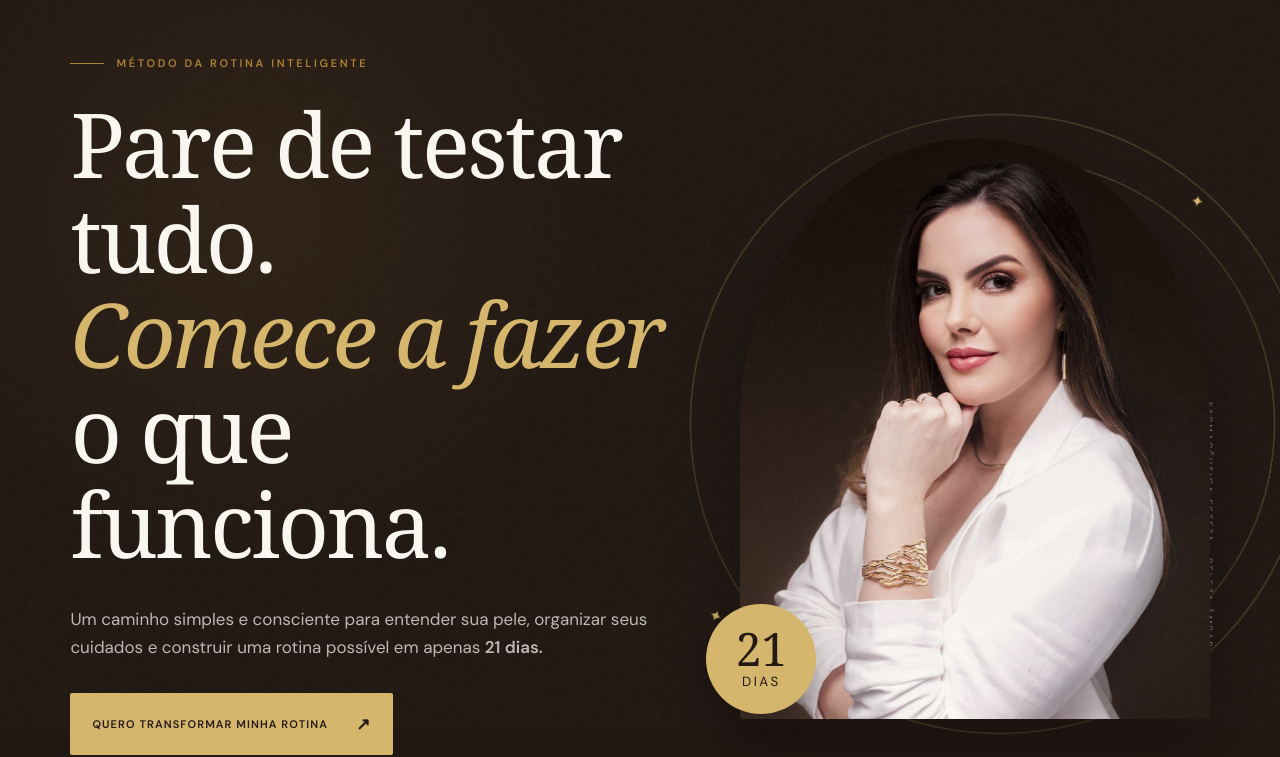
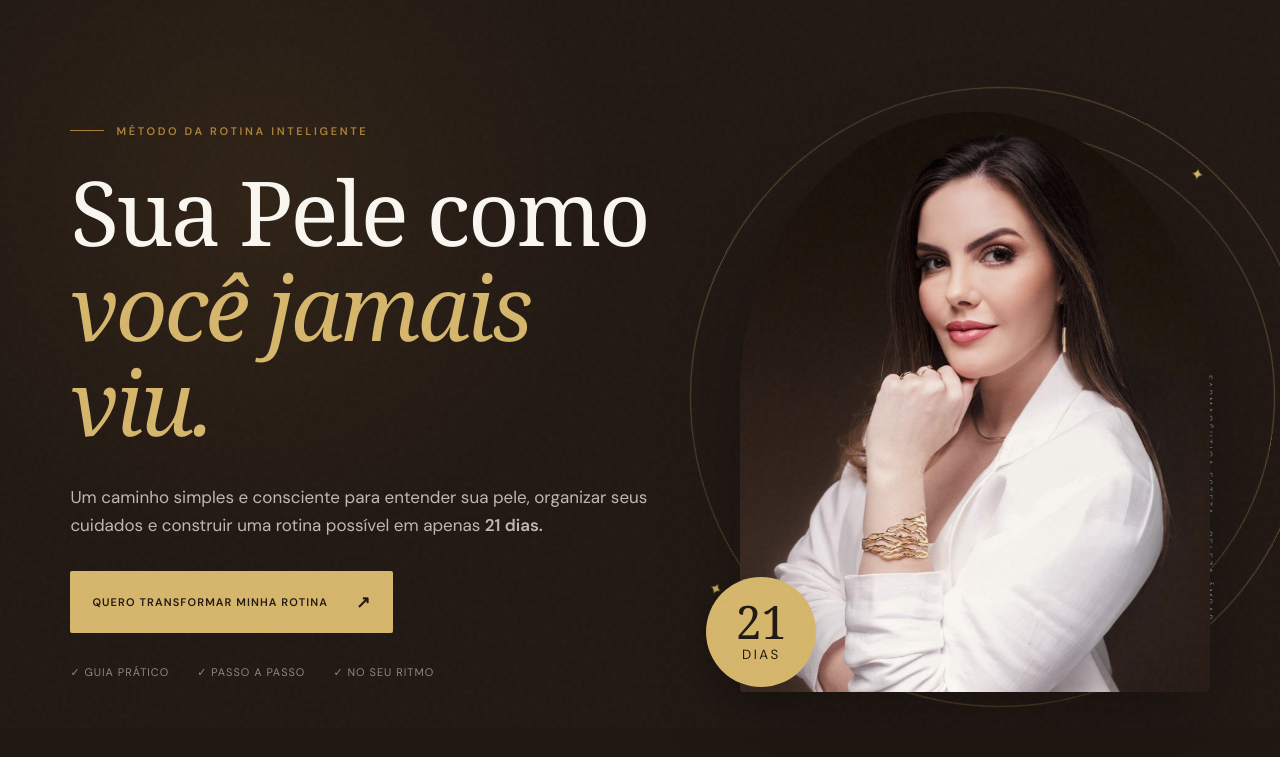
Before and after one commit to somosnext/leticia-bacchi-rotina-inteligente, a plain HTML site: page index.html in a window 1280 px wide. Shown: the part 71-828 px from the top of the page. Drawn offline with Linux system fonts and the light colour scheme; a web font is replaced by a local one.

Commit message:
Atualiza headline da landing page

```diff
--- a/index.html
+++ b/index.html
@@ -25,7 +25,7 @@
     <section class="hero" id="inicio">
       <div class="hero-copy reveal">
         <p class="eyebrow"><span></span> Método da Rotina Inteligente</p>
-        <h1>Pare de testar tudo.<br><em>Comece a fazer</em><br>o que funciona.</h1>
+        <h1>Sua Pele como<br><em>você jamais viu.</em></h1>
         <p class="hero-lead">Um caminho simples e consciente para entender sua pele, organizar seus cuidados e construir uma rotina possível em apenas <strong>21 dias.</strong></p>
         <a class="button button-primary" href="#oferta">Quero transformar minha rotina <span>↗</span></a>
         <div class="hero-notes">
```
